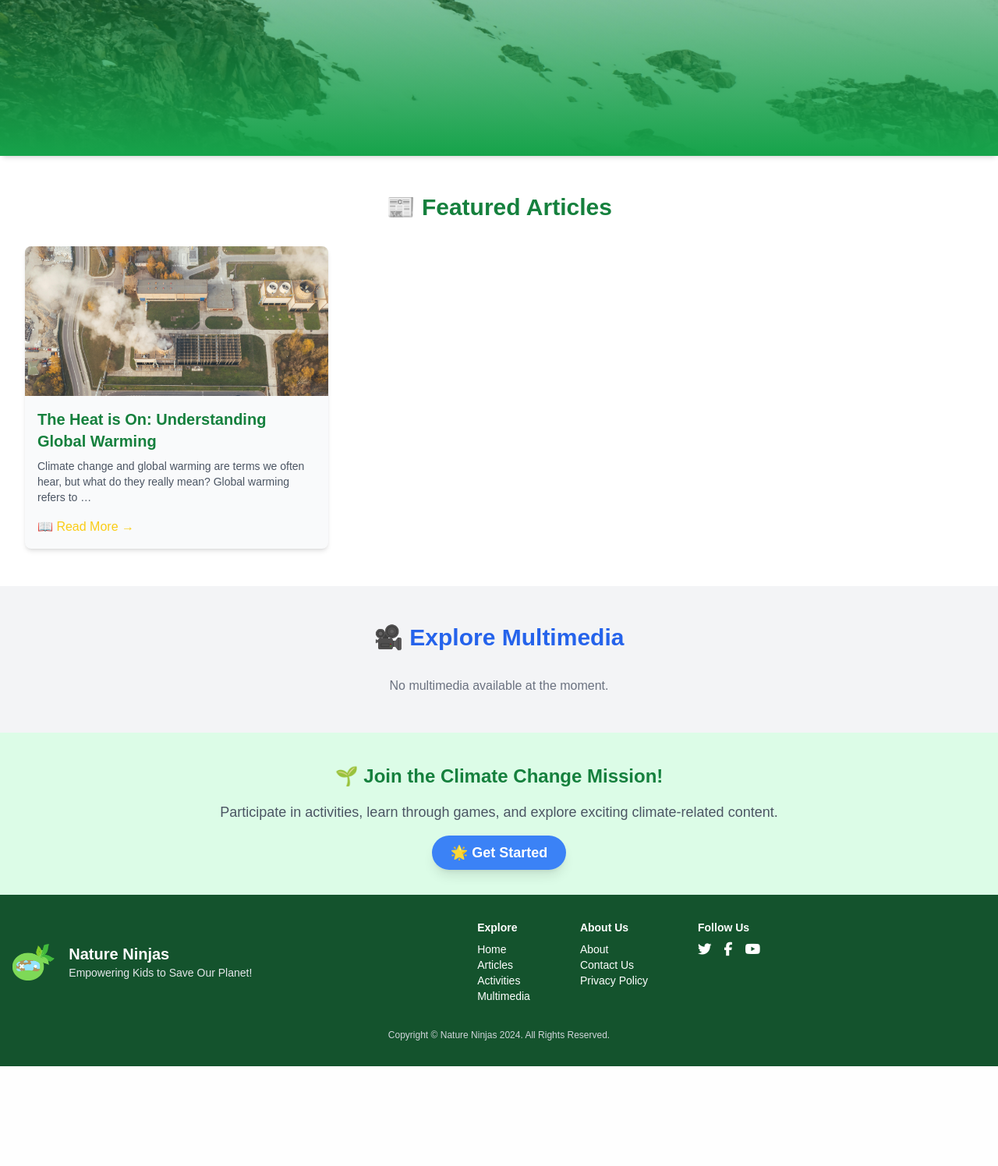
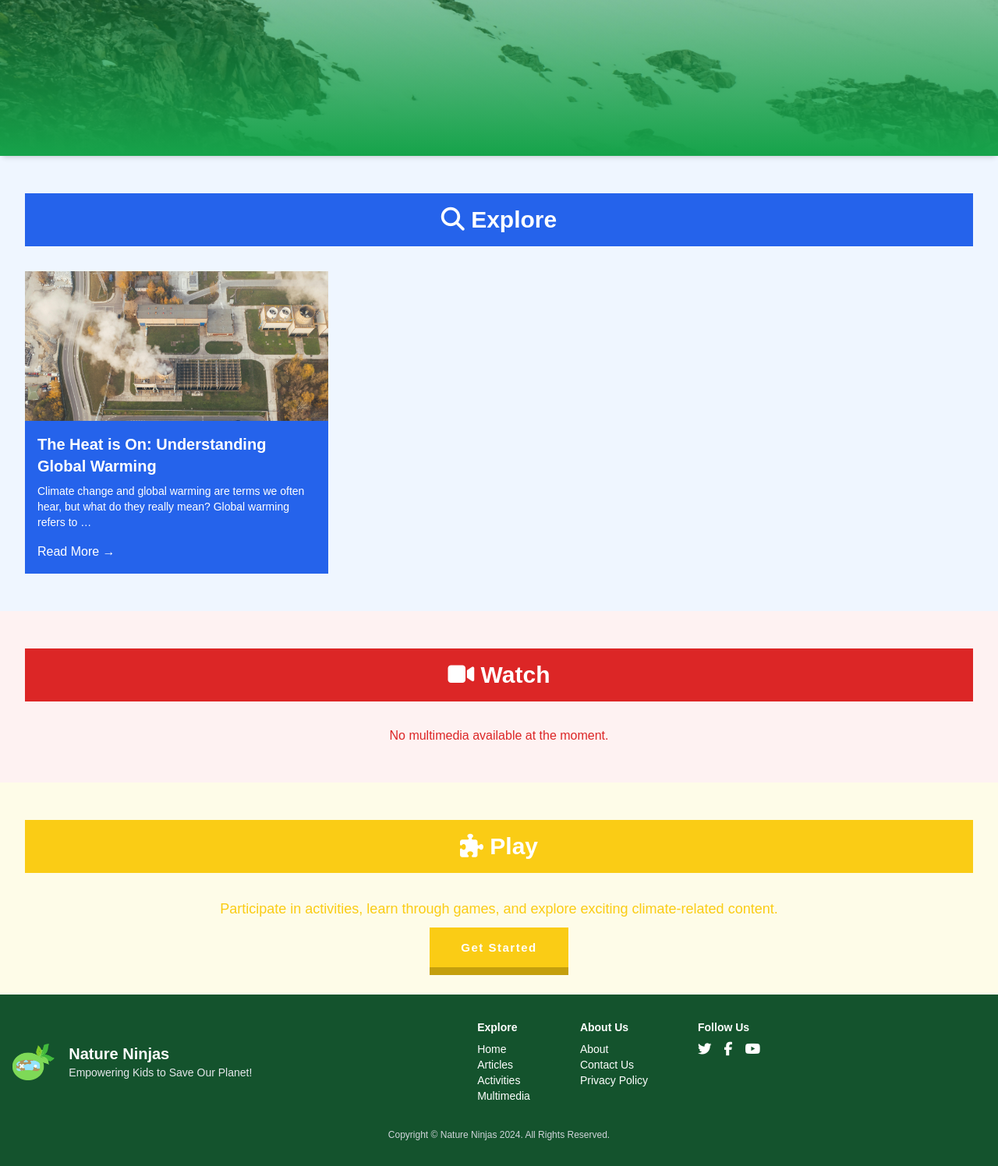
Before and after one commit to ClydeMondero/nature-ninjas, a Django app: page / in a window 1280 px wide. Shown: the part 662-2158 px from the top of the page at 78% size. Before the commit the page ends 2030 px from the top, so only its background shows below. Run offline with Django 5.2, Linux system fonts and the light colour scheme; data comes from the database, SQL or seed files in the repository; some libraries are stand-ins or nearby versions; some web fonts are replaced.

Commit message:
refactor: style of home page

```diff
--- a/natureNinjas/core/templates/home.html
+++ b/natureNinjas/core/templates/home.html
@@ -25,66 +25,79 @@
     </div>
   </div>
   <!-- Featured Articles Section -->
-  <div class="bg-white py-12">
+  <div class="bg-blue-50 py-12">
     <div class="max-w-7xl mx-auto px-4 sm:px-6 lg:px-8">
-      <h2 class="text-3xl font-bold text-green-700 text-center mb-8">📰 Featured Articles</h2>
+      <div class="bg-blue-600 p-4 mb-8">
+        <h2 class="text-3xl font-bold text-white text-center">
+          <i class="fas fa-search text-3xl"></i> <span>Explore</span>
+        </h2>
+      </div>
       {% if articles %}
         <div class="grid grid-cols-1 sm:grid-cols-2 lg:grid-cols-3 gap-6">
           {% for article in articles %}
-            <div class="bg-gray-50 rounded-lg shadow-md overflow-hidden hover:scale-105 transition-transform">
+            <div class="bg-blue-600 overflow-hidden hover:scale-105 transition-transform">
               <img src="{{ article.image.url }}"
                    alt="{{ article.title }}"
                    class="w-full h-48 object-cover" />
-              <div class="p-4">
-                <h3 class="text-xl font-semibold text-green-700 mb-2">{{ article.title }}</h3>
-                <p class="text-gray-600 text-sm mb-4">{{ article.content|truncatewords:20 }}</p>
+              <div class="p-4 text-white">
+                <h3 class="text-xl font-semibold mb-2">{{ article.title }}</h3>
+                <p class="text-sm mb-4">{{ article.content|truncatewords:20 }}</p>
                 <a href="{% url 'article_detail' article.slug %}"
-                   class="text-yellow-400 font-medium hover:underline">📖 Read More →</a>
+                   class="font-medium hover:underline">Read More →</a>
               </div>
             </div>
           {% endfor %}
         </div>
       {% else %}
-        <p class="text-center text-gray-500">No articles available at the moment.</p>
+        <p class="text-center text-blue-600">No articles available at the moment.</p>
       {% endif %}
     </div>
   </div>
   <!-- Multimedia Section -->
-  <div class="bg-gray-100 py-12">
+  <div class="bg-red-50 py-12">
     <div class="max-w-7xl mx-auto px-4 sm:px-6 lg:px-8">
-      <h2 class="text-3xl font-bold text-blue-600 text-center mb-8">🎥 Explore Multimedia</h2>
+      <div class="bg-red-600 p-4 mb-8">
+        <h2 class="text-3xl font-bold text-white text-center">
+          <i class="fas fa-video text-3xl"></i> <span>Watch</span>
+        </h2>
+      </div>
       {% if multimedia %}
         <div class="grid grid-cols-1 sm:grid-cols-2 lg:grid-cols-3 gap-6">
           {% for media in multimedia %}
-            <div class="bg-white rounded-lg shadow-md overflow-hidden hover:scale-105 transition-transform">
+            <div class="bg-red-600 overflow-hidden hover:scale-105 transition-transform">
               <img src="{{ media.image.url }}"
                    alt="{{ media.title }}"
                    class="w-full h-48 object-cover" />
-              <div class="p-4">
-                <h3 class="text-xl font-semibold text-blue-600 mb-2">{{ media.title }}</h3>
-                <p class="text-gray-600 text-sm mb-4">{{ media.description|truncatewords:20 }}</p>
+              <div class="p-4 text-white">
+                <h3 class="text-xl font-semibold mb-2">{{ media.title }}</h3>
+                <p class="text-sm mb-4">{{ media.description|truncatewords:20 }}</p>
                 <a href="{{ media.link }}"
-                   class="text-yellow-400 font-medium hover:underline"
-                   target="_blank">🎬 Watch Now →</a>
+                   class="font-medium hover:underline"
+                   target="_blank">Watch Now →</a>
               </div>
             </div>
           {% endfor %}
         </div>
       {% else %}
-        <p class="text-center text-gray-500">No multimedia available at the moment.</p>
+        <p class="text-center text-red-600">No multimedia available at the moment.</p>
       {% endif %}
     </div>
   </div>
   <!-- Call to Action Section -->
-  <div class="bg-green-100 py-10 text-center">
-    <h3 class="text-2xl font-bold text-green-700 mb-4">🌱 Join the Climate Change Mission!</h3>
-    <p class="text-gray-600 text-lg mb-6">
-      Participate in activities, learn through games, and explore exciting
-      climate-related content.
-    </p>
-    <a href="{% url 'activities' %}"
-       class="px-6 py-3 bg-blue-500 text-white text-lg font-semibold rounded-full shadow-lg hover:bg-blue-400 transition">
-      🌟 Get Started
-    </a>
+  <div class="bg-yellow-50 py-12">
+    <div class="max-w-7xl mx-auto px-4 sm:px-6 lg:px-8">
+      <div class="bg-yellow-400 p-4 mb-8">
+        <h2 class="text-3xl font-bold text-white text-center">
+          <i class="fas fa-puzzle-piece text-3xl"></i> <span>Play</span>
+        </h2>
+      </div>
+      <div class="text-center">
+        <p class="text-yellow-400 text-lg mb-6">
+          Participate in activities, learn through games, and explore exciting
+          climate-related content.
+        </p>
+        <a href="{% url 'activities' %}" class="button">Get Started</a>
+      </div>
+    </div>
   </div>
 {% endblock content %}
--- a/natureNinjas/static/css/output.css
+++ b/natureNinjas/static/css/output.css
@@ -818,24 +818,19 @@ video {
   border-color: rgb(209 213 219 / var(--tw-border-opacity, 1));
 }
 
-.bg-blue-500 {
+.bg-blue-50 {
   --tw-bg-opacity: 1;
-  background-color: rgb(59 130 246 / var(--tw-bg-opacity, 1));
+  background-color: rgb(239 246 255 / var(--tw-bg-opacity, 1));
 }
 
-.bg-gray-100 {
+.bg-blue-600 {
   --tw-bg-opacity: 1;
-  background-color: rgb(243 244 246 / var(--tw-bg-opacity, 1));
+  background-color: rgb(37 99 235 / var(--tw-bg-opacity, 1));
 }
 
 .bg-gray-50 {
   --tw-bg-opacity: 1;
   background-color: rgb(249 250 251 / var(--tw-bg-opacity, 1));
-}
-
-.bg-green-100 {
-  --tw-bg-opacity: 1;
-  background-color: rgb(220 252 231 / var(--tw-bg-opacity, 1));
 }
 
 .bg-green-50 {
@@ -853,6 +848,16 @@ video {
   background-color: rgb(20 83 45 / var(--tw-bg-opacity, 1));
 }
 
+.bg-red-50 {
+  --tw-bg-opacity: 1;
+  background-color: rgb(254 242 242 / var(--tw-bg-opacity, 1));
+}
+
+.bg-red-600 {
+  --tw-bg-opacity: 1;
+  background-color: rgb(220 38 38 / var(--tw-bg-opacity, 1));
+}
+
 .bg-white {
   --tw-bg-opacity: 1;
   background-color: rgb(255 255 255 / var(--tw-bg-opacity, 1));
@@ -861,6 +866,11 @@ video {
 .bg-yellow-400 {
   --tw-bg-opacity: 1;
   background-color: rgb(250 204 21 / var(--tw-bg-opacity, 1));
+}
+
+.bg-yellow-50 {
+  --tw-bg-opacity: 1;
+  background-color: rgb(254 252 232 / var(--tw-bg-opacity, 1));
 }
 
 .bg-opacity-50 {
@@ -1063,11 +1073,6 @@ video {
   color: rgb(209 213 219 / var(--tw-text-opacity, 1));
 }
 
-.text-gray-500 {
-  --tw-text-opacity: 1;
-  color: rgb(107 114 128 / var(--tw-text-opacity, 1));
-}
-
 .text-gray-600 {
   --tw-text-opacity: 1;
   color: rgb(75 85 99 / var(--tw-text-opacity, 1));
@@ -1096,6 +1101,11 @@ video {
 .text-green-700 {
   --tw-text-opacity: 1;
   color: rgb(21 128 61 / var(--tw-text-opacity, 1));
+}
+
+.text-red-600 {
+  --tw-text-opacity: 1;
+  color: rgb(220 38 38 / var(--tw-text-opacity, 1));
 }
 
 .text-white {
@@ -1207,6 +1217,34 @@ li:hover i {
   background-attachment: fixed;
 }
 
+/* From Uiverse.io by absoluteSTrange */
+
+.button {
+  font-weight: 600;
+  padding: 17px 40px;
+  border: 0;
+  background-color: rgb(250 204 21) ;
+  letter-spacing: 1.5px;
+  font-size: 15px;
+  transition: all 0.3s ease;
+  /*50, 168, 80*/
+  box-shadow: rgb(196, 159, 13) 0px 10px 0px 0px;
+  color: hsl(0, 0%, 100%);
+  cursor: pointer;
+}
+
+.button:hover {
+  box-shadow: rgb(196, 159, 13) 0px 7px 0px 0px;
+}
+
+.button:active {
+  background-color: rgb(250 204 21);
+  /*50, 168, 80*/
+  box-shadow: rgb(196, 159, 13) 0px 0px 0px 0px;
+  transform: translateY(5px);
+  transition: 200ms;
+}
+
 .hover\:-translate-y-1:hover {
   --tw-translate-y: -0.25rem;
   transform: translate(var(--tw-translate-x), var(--tw-translate-y)) rotate(var(--tw-rotate)) skewX(var(--tw-skew-x)) skewY(var(--tw-skew-y)) scaleX(var(--tw-scale-x)) scaleY(var(--tw-scale-y));
@@ -1222,11 +1260,6 @@ li:hover i {
   --tw-scale-x: 1.1;
   --tw-scale-y: 1.1;
   transform: translate(var(--tw-translate-x), var(--tw-translate-y)) rotate(var(--tw-rotate)) skewX(var(--tw-skew-x)) skewY(var(--tw-skew-y)) scaleX(var(--tw-scale-x)) scaleY(var(--tw-scale-y));
-}
-
-.hover\:bg-blue-400:hover {
-  --tw-bg-opacity: 1;
-  background-color: rgb(96 165 250 / var(--tw-bg-opacity, 1));
 }
 
 .hover\:bg-green-500:hover {
```
Also changed, not shown: natureNinjas/core/templates/articles/list.html (+18 -8 lines), natureNinjas/static/css/input.css (+27 -0 lines).
